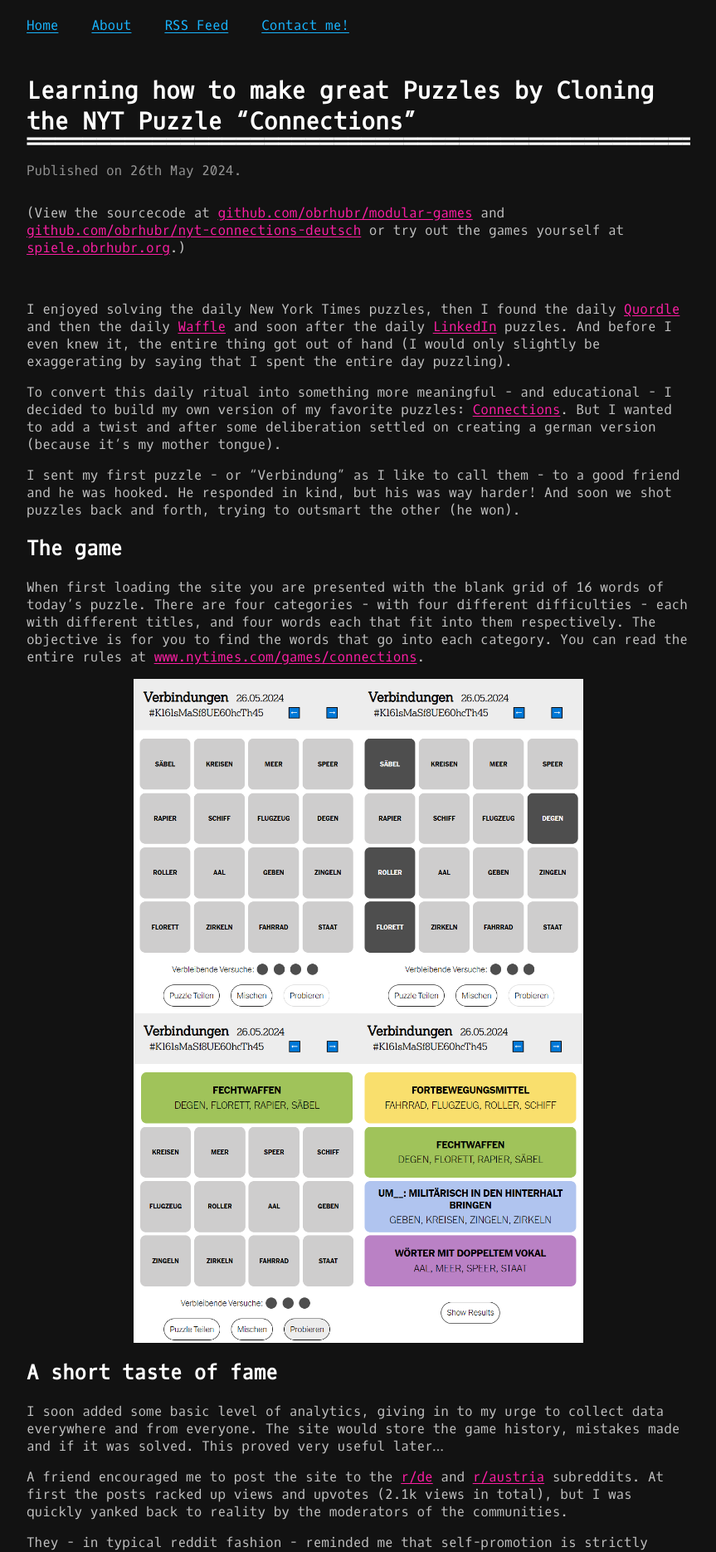
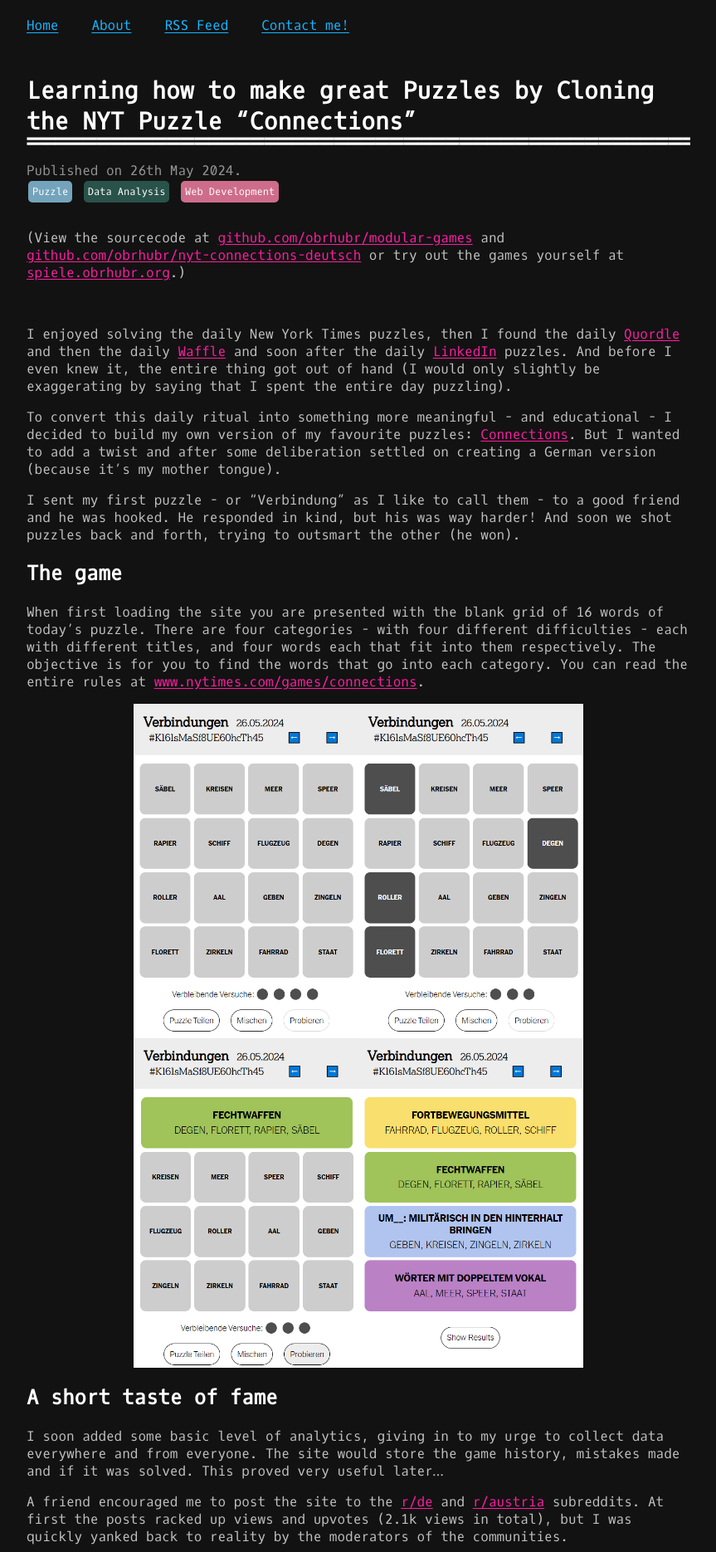
Before and after one commit to obrhubr/obrhubr.github.io, a Jekyll site: the page built from _posts/2024-05-26-nyt-connections.md, in a window 1280 px wide. Shown: the top 1870 px of the page at 83% size, without its empty margins (208-1071 px from the left). Built offline with Jekyll 4.4.1, drawn with Linux system fonts in a browser that asks for light colours; some of the changed text lies outside the part shown.

Commit message:
add tags to blog posts

```diff
--- a/_layouts/head.html
+++ b/_layouts/head.html
@@ -14,6 +14,7 @@
 		<link rel="stylesheet" href="/assets/posts.css">
 		<link rel="stylesheet" href="/assets/highlight.css">
 		<link rel="stylesheet" href="/assets/table.css">
+		<link rel="stylesheet" href="/assets/tags.css">
 
 		<link rel="icon" type="image/png" href="/assets/{{ page.favicon }}">
   	</head>
--- a/_layouts/page.html
+++ b/_layouts/page.html
@@ -21,6 +21,11 @@ layout: head
 	<div class="detail">
 		Published on {{ page.published | date_to_string: "ordinal", "UK" }}.
 	</div>
+	<div class="tags">
+		{% for tag in page.tags %}
+			<span class="tag">{{ tag }}</span>
+		{% endfor %}
+	</div>
 </div>
 
 <div>
--- a/_posts/2024-05-26-nyt-connections.md
+++ b/_posts/2024-05-26-nyt-connections.md
@@ -5,7 +5,7 @@ title: "Learning how to make great Puzzles by Cloning the NYT Puzzle “Connecti
 time: 7 minute
 published: 2024-05-26
 
-tags: Programming Puzzle Data Driven
+tags: ["Puzzle", "Data Analysis", "Web Development"]
 permalink: nyt-connections
 image: assets/nyt-connections/preview.png
 favicon: nyt-connections/favicon.png
@@ -20,7 +20,7 @@ short: False
 
 I enjoyed solving the daily New York Times puzzles, then I found the daily [Quordle](https://quordlegame.com/) and then the daily [Waffle](https://wafflegame.net/) and soon after the daily [LinkedIn](https://www.linkedin.com/games/) puzzles. And before I even knew it, the entire thing got out of hand (I would only slightly be exaggerating by saying that I spent the entire day puzzling).
 
-To convert this daily ritual into something more meaningful - and educational - I decided to build my own version of my favorite puzzles: [Connections](https://www.nytimes.com/games/connections). But I wanted to add a twist and after some deliberation settled on creating a german version (because it’s my mother tongue).
+To convert this daily ritual into something more meaningful - and educational - I decided to build my own version of my favourite puzzles: [Connections](https://www.nytimes.com/games/connections). But I wanted to add a twist and after some deliberation settled on creating a German version (because it’s my mother tongue).
 
 I sent my first puzzle - or “Verbindung” as I like to call them - to a good friend and he was hooked. He responded in kind, but his was way harder! And soon we shot puzzles back and forth, trying to outsmart the other (he won).
 
@@ -38,7 +38,7 @@ A friend encouraged me to post the site to the [r/de](https://reddit.com/r/de) a
 
 They - in typical reddit fashion - reminded me that self-promotion is strictly prohibited by striking me with the ban hammer. Even though I was not selling anything, which I also told them, they were adamant on keeping their users safe from my posts.
 
-I accept that of course, but it’s a bit sad as people seemed to enjoy them. We got several comments, my favorite being: “Ich liebe es 😡 aber mein Telefon landete schon 2* an der Wand.” which translates to “I love it 😡 but I threw my phone twice against the wall already.”
+I accept that of course, but it’s a bit sad as people seemed to enjoy them. We got several comments, my favourite being: “Ich liebe es 😡 aber mein Telefon landete schon 2* an der Wand.” which translates to “I love it 😡 but I threw my phone twice against the wall already.”
 
 The actual impact of this short stint on reddit were 310 new users in total, playing a grand total of about 140 games. Not a bad conversion rate…
 
--- /dev/null
+++ b/assets/tags.css
@@ -0,0 +1,17 @@
+.tags span:nth-child(1n) { background-color: #74A4BC; }
+.tags span:nth-child(2n) { background-color: #29524A; }
+.tags span:nth-child(3n) { background-color: #CE6D8B; }
+.tags span:nth-child(4n) { background-color: #E1CE7A; }
+.tags span:nth-child(5n) { background-color: #440D0F; }
+
+.tag {
+	font-size: 12px;
+
+	padding: 5px;
+    margin: 2px;
+
+	border-radius: 5px;
+
+    display: inline-block;
+    color: white;
+}
--- a/scripts/notion_export.py
+++ b/scripts/notion_export.py
@@ -151,6 +151,10 @@ for page in pages:
 	new_file = ""
 	metadata = ""
 
+	# Tags to array
+	# TODO: Remove short from tags
+	array_to_string = lambda arr: '[{}]'.format(', '.join(f'"{x}"' for x in arr))
+
 	with open("./notion2md/" + short_name + "/" + publish_time + "-" + short_name + ".md", "r") as f:
 		new_file = f.read()
 		metadata = """---
@@ -172,7 +176,7 @@ short: {short}
 		title=page[1]["properties"]["Name"]["title"][0]["text"]["content"],
 		time=str(round(len(new_file.split(" ")) / 200)) + " minute",
 		date=publish_time,
-		tags=" ".join(tags),
+		tags=array_to_string(tags),
 		permalink=short_name,
 		previewimage="assets/" + short_name + "/" + previewimage,
 		favicon=favicon,
```
Also changed, not shown: _posts/2023-07-24-chess-engine.md (+4 -14 lines), _posts/2023-12-26-skiing-ai.md (+1 -1 lines), _posts/2024-06-09-created-blog.md (+2 -2 lines).
